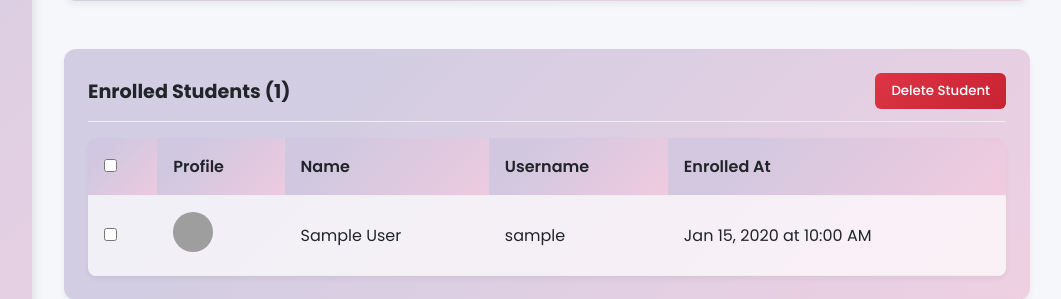
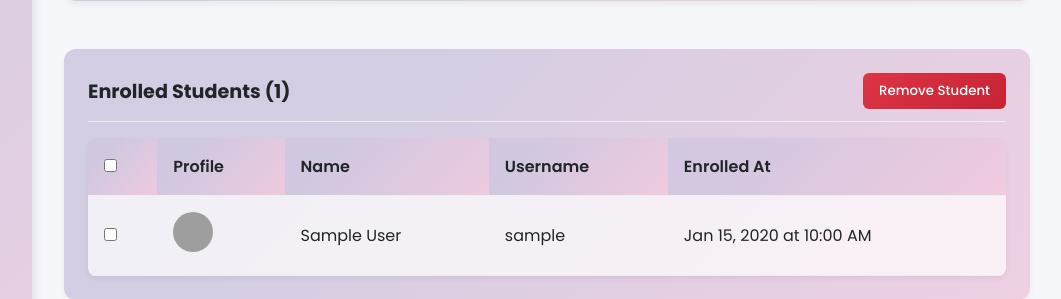
Before and after one commit to Zeninso/c-insight, a Flask app: template app/templates/teacher_class_view.html in a window 1280 px wide. Shown: the part 528-827 px from the top of the page, without its empty margins (218-1279 px from the left). Run offline with Flask 3, Linux system fonts and the light colour scheme; the template is opened without the code that fills it: most values are stand-ins (such as "Sample title", 1, 10 or a date in 2020); some libraries are stand-ins or nearby versions; grey boxes are pictures that could not be loaded.

Commit message:
CHANGE THE DELETE STUDENT TO REMOVE STUDENT

```diff
--- a/app/static/js/teacher_class_view.js
+++ b/app/static/js/teacher_class_view.js
@@ -76,10 +76,10 @@ document.addEventListener('DOMContentLoaded', function() {
         deleteSelectedBtn.addEventListener('click', function() {
             Swal.fire({
                 title: 'Are you sure?',
-                text: 'This will permanently delete the selected students from the class.',
+                text: 'This will permanently Remove the selected students from the class.',
                 icon: 'warning',
                 showCancelButton: true,
-                confirmButtonText: 'Yes, delete them!'
+                confirmButtonText: 'Yes, remove them!'
             }).then((result) => {
                 if (result.isConfirmed) {
                     deleteStudentsForm.submit();
--- a/app/templates/teacher_class_view.html
+++ b/app/templates/teacher_class_view.html
@@ -82,7 +82,7 @@
                 <div class="card" id="students-section">
                     <div class="card-header" style="display: flex; justify-content: space-between; align-items: center;">
                         <h3>Enrolled Students ({{ students|length }})</h3>
-                        <button id="deleteSelectedBtn" class="btn btn-danger" disabled>Delete Student</button>
+                        <button id="deleteSelectedBtn" class="btn btn-danger" disabled>Remove Student</button>
                     </div>
                     {% if students %}
                     <form id="deleteStudentsForm" method="POST" action="{{ url_for('teacher.delete_enrolled_students', class_id=class_data.id) }}">
```
